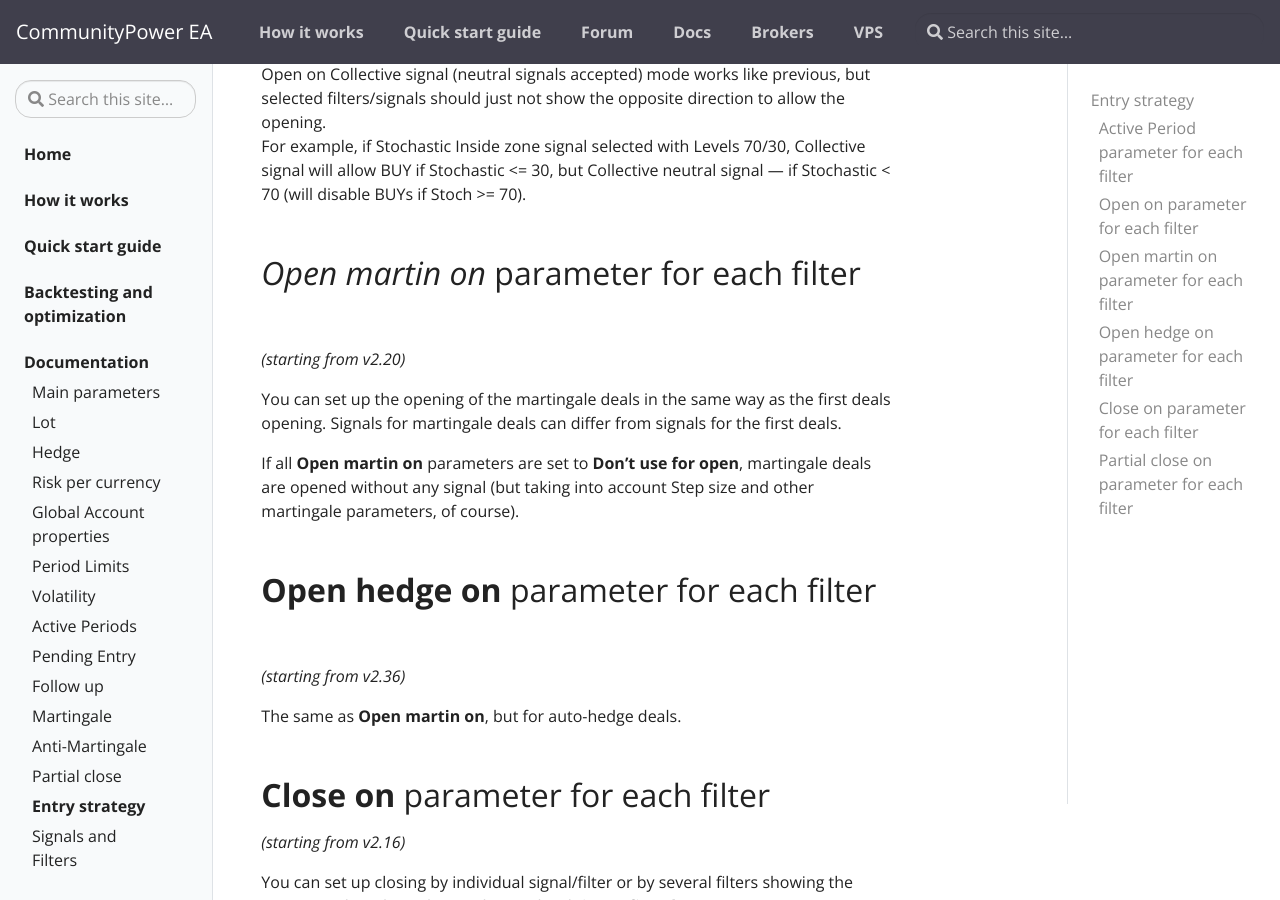
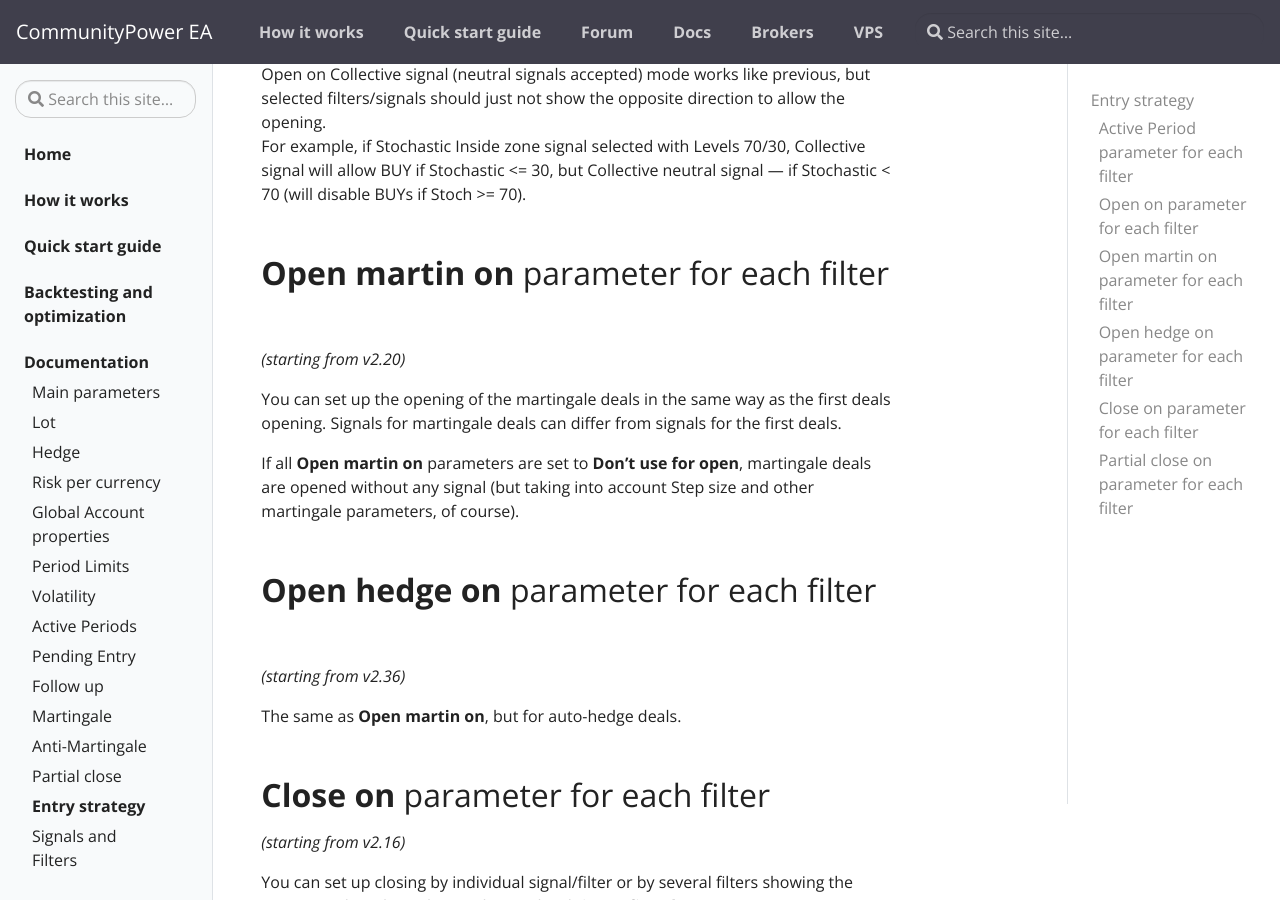
Before and after one commit to komposter/CommunityPowerEA.com, a Jekyll site: the page built from _docs/entry-strategy.md, in a window 1280 px wide and 900 px high, scrolled down 982 px. Built offline with Jekyll 4.4.1, drawn with Linux system fonts in a browser that asks for light colours.

Commit message:
Fix Title

```diff
--- a/_docs/entry-strategy.md
+++ b/_docs/entry-strategy.md
@@ -38,7 +38,7 @@
 For example, if Stochastic Inside zone signal selected with Levels 70/30, Collective signal will allow BUY if Stochastic <= 30, but Collective neutral signal — if Stochastic < 70 (will disable BUYs if Stoch >= 70).
 
 
-## *Open martin on* parameter for each filter
+## **Open martin on** parameter for each filter
 
 *(starting from v2.20)*
 
```
